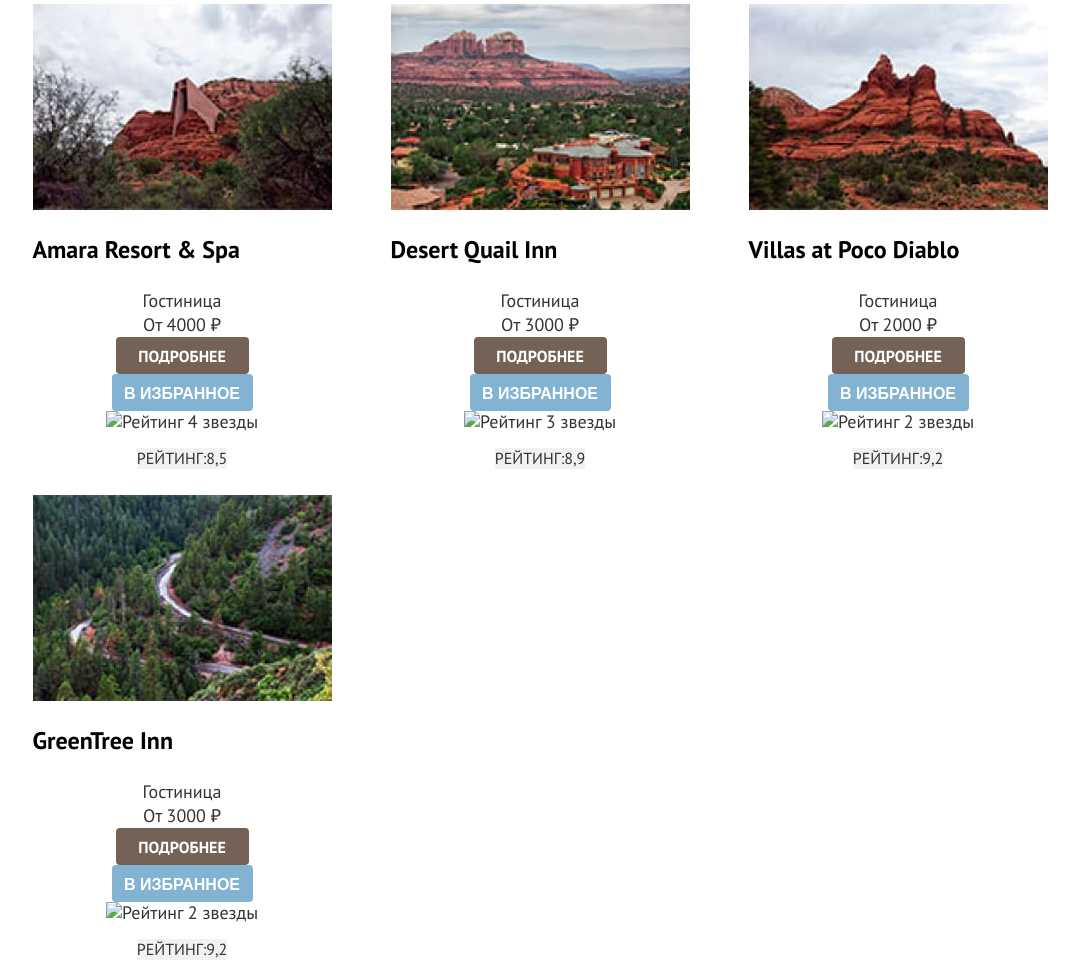
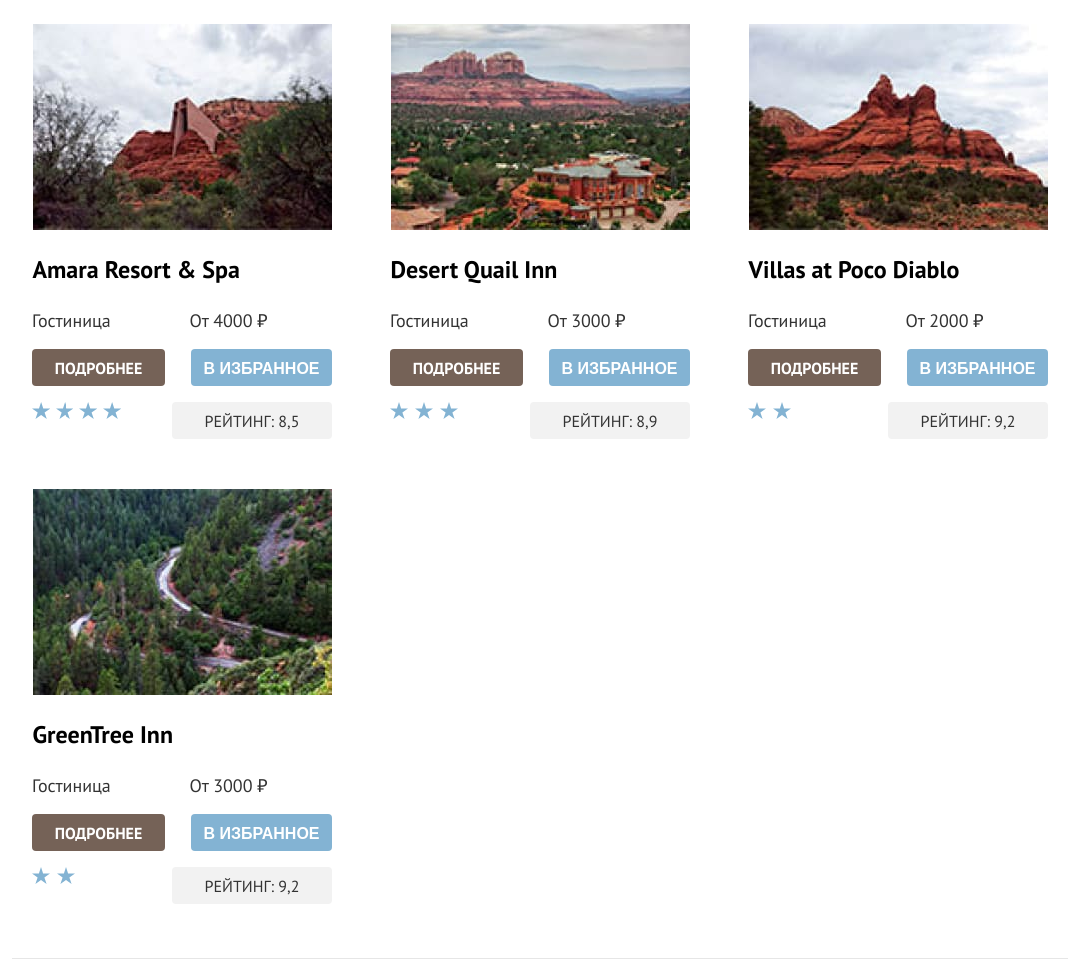
Before and after one commit to litos2/1998101-sedona-33, a plain HTML site: page catalog.html in a window 1280 px wide. Shown: the part 572-1551 px from the top of the page, without its empty margins (100-1179 px from the left). Drawn offline with Linux system fonts and the light colour scheme.

Commit message:
Изменение каталога и карточек

```diff
--- a/catalog.html
+++ b/catalog.html
@@ -174,48 +174,72 @@
                   <img class="hotels-card-image" src="images/hotel-1.jpg" width="299" height="206" alt="Фото гостиницы">
                   <h3 class="hotels-card-title" >Amara Resort & Spa</h3>
                 </a>
+                <div class="hotels-card-container">
                   <span class="hotels-card-type">Гостиница</span>
                   <span class="hotels-card-price">От 4000 &#8381;</span>
+                </div>
+                <div class="card-button">
                   <a class="hotels-card-button" href="#">Подробнее</a>
                   <button class="button-favourites-hotels" type="button">В избранное</button>
-                <img class="stars" src="" alt="Рейтинг 4 звезды">
-                <p class="rating">Рейтинг:8,5</p>
+                </div>
+                <div class="rating">
+                  <span class="four-stars"></span>
+                  <p class="hotels-card-rating">Рейтинг: 8,5</p>
+                </div>
               </li>
               <li class="hotels-card">
                 <a class="hotels-card-link" href="#">
                   <img class="hotels-card-image" src="images/hotel-2.jpg" width="299" height="206" alt="Фото гостиницы">
                   <h3 class="hotels-card-title" >Desert Quail Inn</h3>
                 </a>
+                <div class="hotels-card-container">
                   <span class="hotels-card-type">Гостиница</span>
                   <span class="hotels-card-price">От 3000 &#8381;</span>
+                </div>
+                <div class="card-button">
                   <a class="hotels-card-button" href="#">Подробнее</a>
                   <button class="button-favourites-hotels" type="button">В избранное</button>
-                <img class="stars" src="" alt="Рейтинг 3 звезды">
-                <p class="rating">Рейтинг:8,9</p>
+                </div>
+                <div class="rating">
+                  <span class="three-stars"></span>
+                  <p class="hotels-card-rating">Рейтинг: 8,9</p>
+                </div>
               </li>
               <li class="hotels-card">
                 <a class="hotels-card-link" href="#">
                   <img class="hotels-card-image" src="images/hotel-3.jpg" width="299" height="206" alt="Фото гостиницы">
                   <h3 class="hotels-card-title" >Villas at Poco Diablo</h3>
                 </a>
+                <div class="hotels-card-container">
                   <span class="hotels-card-type">Гостиница</span>
                   <span class="hotels-card-price">От 2000 &#8381;</span>
+                </div>
+                <div class="card-button">
                   <a class="hotels-card-button" href="#">Подробнее</a>
                   <button class="button-favourites-hotels" type="button">В избранное</button>
-                <img class="stars" src="" alt="Рейтинг 2 звезды">
-                <p class="rating">Рейтинг:9,2</p>
+              </div>
+              <div class="rating">
+                <span class="two-stars"></span>
+                <p class="hotels-card-rating">Рейтинг: 9,2</p>
+              </div>
               </li>
               <li class="hotels-card">
                 <a class="hotels-card-link" href="#">
                   <img class="hotels-card-image" src="images/hotel-4.jpg" width="299" height="206" alt="Фото гостиницы">
                   <h3 class="hotels-card-title" >GreenTree Inn</h3>
                 </a>
+                <div class="hotels-card-container">
                   <span class="hotels-card-type">Гостиница</span>
                   <span class="hotels-card-price">От 3000 &#8381;</span>
+                </div>
+                <div class="card-button">
                   <a class="hotels-card-button" href="#">Подробнее</a>
                   <button class="button-favourites-hotels" type="button">В избранное</button>
-                <img class="stars" src="" alt="Рейтинг 2 звезды">
-                <p class="rating">Рейтинг:9,2</p>
+                </div>
+                <div class="rating">
+                  <span class="two-stars"></span>
+                  <p class="hotels-card-rating">Рейтинг: 9,2</p>
+                </div>
               </li>
             </ul>
             <div class="show-more-container">
--- a/styles/styles.css
+++ b/styles/styles.css
@@ -599,25 +599,22 @@ body {
 }
 
 .hotels-list {
-  display: flex;
-  flex-wrap: wrap;
+  display: grid;
+  grid-template-columns: repeat(3, 340px);
+  list-style: none;
   margin: 0;
+  margin-bottom: 34px;
   padding: 0;
-  list-style: none;
+  gap: 10px 18px;
 }
 
+/* Карточка */
 .hotels-card {
-  width: 340px;
   display: flex;
   flex-wrap: wrap;
   flex-direction: column;
   align-items: center;
-  margin-right: 18px;
-  margin-bottom: 10px;
-}
-
-.hotels-card:nth-child(3n) {
-  margin-right: 0;
+  padding: 20px;
 }
 
 .hotels-card-link {
@@ -630,25 +627,36 @@ body {
   color: #000000;
 }
 
+.hotels-card-container {
+  display: flex;
+  width: 300px;
+  margin-bottom: 16px;
+}
+
 .hotels-card-type {
   font-size: 18px;
   line-height: 24px;
+  width: 133px;
+  margin-right: 25px;
 }
 
 .hotels-card-price {
   font-size: 18px;
   line-height: 24px;
+  width: 143px;
+  text-align: start;
 }
 
-.show-more-container{
-  border-top: 1px solid #e6e6e6;
-  border-bottom: 1px solid #e6e6e6;
-  padding: 30px 0;
+.card-button {
+  display: flex;
+  width: 300px;
+  margin-bottom: 16px;
 }
 
 .hotels-card-button {
   width: 133px;
   height: 37px;
+  margin-right: 26px;
   padding: 9px 0 10px 0;
   font-weight: 700;
   font-size: 16px;
@@ -677,10 +685,53 @@ body {
 }
 
 .rating {
+  display: flex;
+  width: 300px;
+  justify-content:space-between;
+}
+
+.two-stars {
+  width: 43px;
+  height: 17px;
+  background-image: url("../images/star.svg");
+  background-size: 18px 17px;
+  background-repeat: space;
+}
+
+.three-stars {
+  display: flex;
+  width: 68px;
+  height: 17px;
+  background-image: url("../images/star.svg");
+  background-size: 18px 17px;
+  background-repeat: space;
+}
+
+.four-stars {
+  width: 89px;
+  height: 17px;
+  background-image: url("../images/star.svg");
+  background-size: 18px 17px;
+  background-repeat: space;
+}
+
+.hotels-card-rating {
+  text-align: center;
+  width: 160px;
+  height: 37px;
+  border-radius: 4px;
   font-size: 16px;
   line-height: 21px;
   background-color: #f2f2f2;
   text-transform: uppercase;
+  margin: 0;
+  padding: 9px 0 10px 0;
+}
+
+.show-more-container {
+  border-top: 1px solid #e6e6e6;
+  border-bottom: 1px solid #e6e6e6;
+  padding: 30px 0;
 }
 
 .button-show-more {
```
Lines whose indentation alone changed are shown as unchanged.
